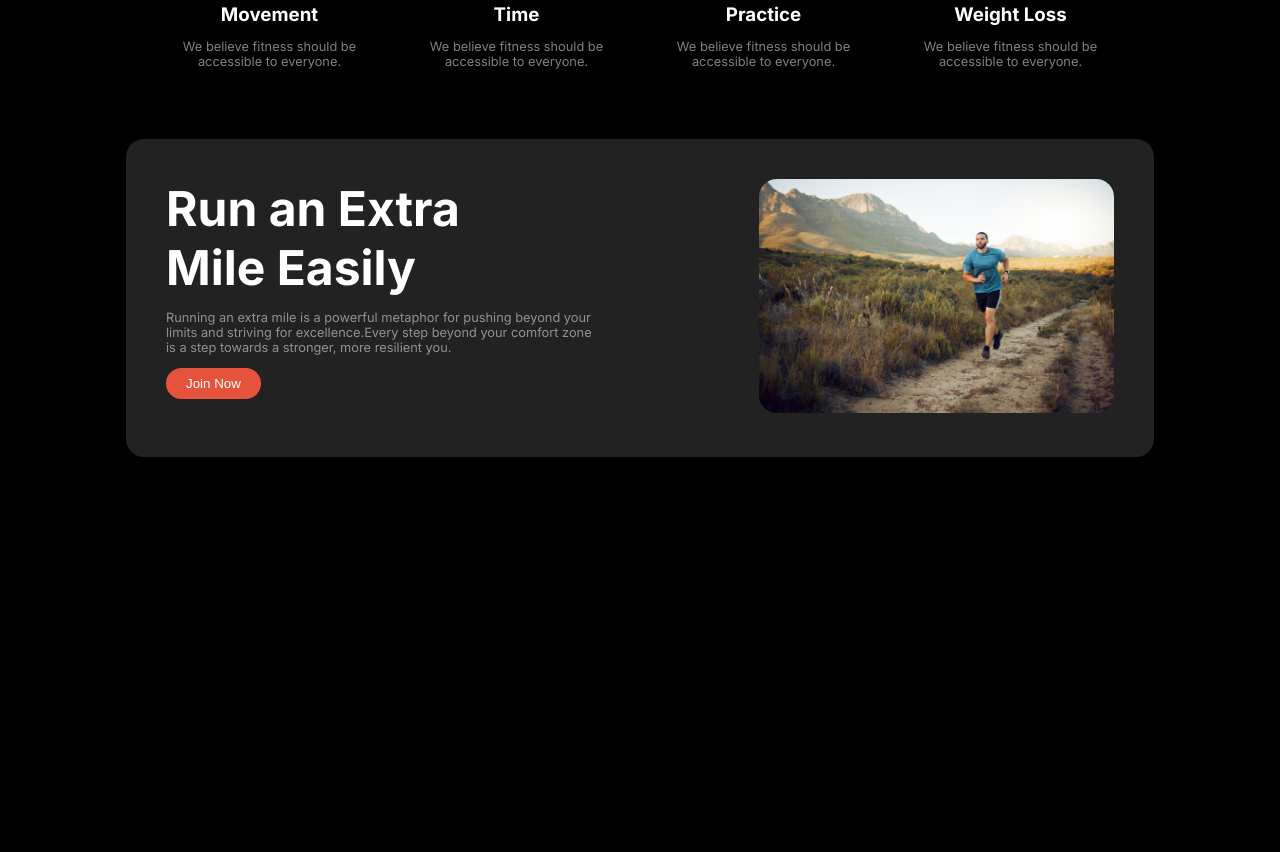
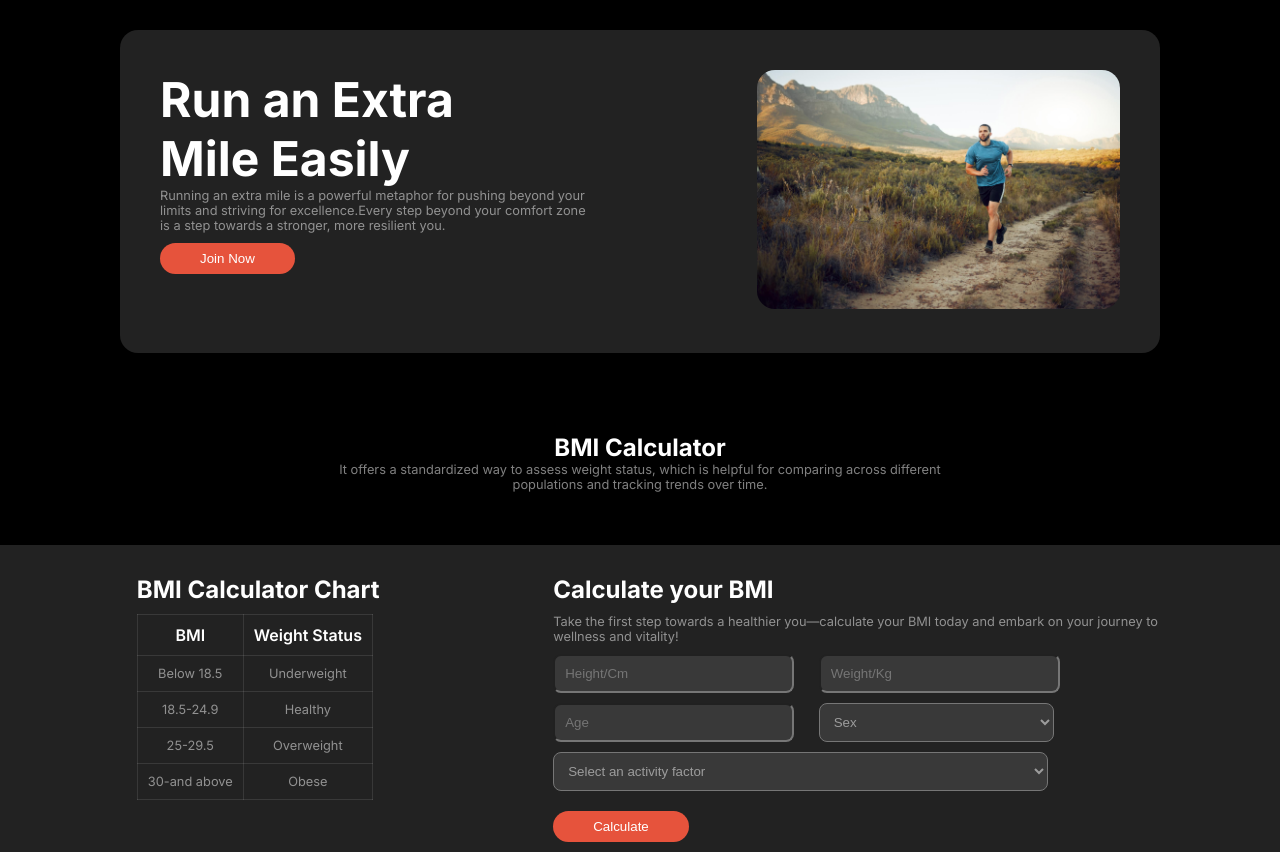
Before and after one commit to neela-47/versitile-ui-main-assigment-02, a plain HTML site: page index.html in a window 1280 px wide. Shown: the part 1059-1911 px from the top of the page. Before the commit the page ends 1524 px from the top, so only its background shows below. Drawn offline with Linux system fonts and the light colour scheme.

Commit message:
calculate your BMI

```diff
--- a/index.html
+++ b/index.html
@@ -75,12 +75,73 @@
        <h1 class="mile-title title-color">Run an Extra <br>
         Mile Easily</h1>
         <p class="paragraph-color">Running an extra mile is a powerful metaphor for pushing beyond your limits and striving for excellence.Every step beyond your comfort zone is a step towards a stronger, more resilient you.</p>
-        <button class="btn-primary">Join Now</button>
+        <button class="btn-primary btn-primary-2">Join Now</button>
       </div>
       <div class="mile-img-contents">
          <img src="images/run.jpg" alt="">
       </div>
     </section>
+    <section class="bmi-calculator-introduction">
+      <div class="bmi-content ">
+        <h1 class="bmi-title title-color">BMI Calculator</h1>
+        <p class="bmi-description paragraph-color">It offers a standardized way to assess weight status, which is helpful for comparing across different populations and tracking trends over time.</p>
+      </div>
+      <div class="bmi-calculator-contents display-flex">
+       <div class="bmi-calculator-content">
+        <h1 class="bmi-calculator-tilte title-color">BMI Calculator Chart</h1>
+
+        <table border="1">
+          <tr>
+            <th>BMI </th>
+            <th>Weight Status</th>
+          </tr>
+          <tr>
+            <td>Below 18.5</td>
+            <td>Underweight</td>
+          </tr>
+          <tr>
+            <td>18.5-24.9</td>
+            <td>Healthy</td>
+          </tr>
+          <tr>
+            <td>25-29.5</td>
+            <td>Overweight</td>
+          </tr>
+          <tr>
+            <td>30-and above</td>
+            <td>Obese</td>
+          </tr>
+        </table>
+       </div>
+        <div class="bmi-calculator">
+          <h1 class="calculator-title title-color">Calculate your BMI</h1>
+          <p class="bmi-calculator-description paragraph-color">Take the first step towards a healthier you—calculate your BMI today and embark on your journey to wellness and vitality!</p>
+          <form >
+            <input type="text" name="" id="" placeholder="Height/Cm">
+            <input type="text" name="" id="" placeholder="Weight/Kg"><br>
+            <input type="text" placeholder="Age">
+            <select name="" id="sex">
+              <option value="" disabled-selected>Sex</option>
+              <!-- <option value="gender">Male</option>
+              <option value="gender">Female</option>
+              <option value="gender">Others</option> -->
+            </select> <br>
+            <select name="" id="select">
+              <option value="select">Select an activity factor</option>
+            </select>
+
+          </form>
+          <button class="btn-primary btn-primary-2">Calculate</button>
+
+       </div>
+      </div>
+
+    </section>
+   <section>
+
+
+   </section>
+
    </main>
    <footer></footer>
 </body>
--- a/styles/style.css
+++ b/styles/style.css
@@ -13,6 +13,10 @@
     font-optical-sizing: auto;
     font-weight: <weight>;
     font-style: normal;
+  }
+  *{
+    margin: 0px;
+    padding: 0px;
   }
 
 body{
@@ -41,6 +45,11 @@ body{
     padding: 8px 20px;
     margin-right: 20px;
 
+}
+.btn-primary-2{
+    padding: 8px 40px ;
+    margin-top: 10px;
+    margin-bottom: 10px;
 }
 .shared-width{
     width: 75%;
@@ -173,13 +182,75 @@ i{
     border-radius: 18px;
 
 }
+/* bmi calculator */
+.bmi-content{
+    text-align: center;
+    width: 47%;
+    margin: 0 auto;
+    margin-top: 80px;
+}
+.bmi-calculator-contents{
+    width: 100%;
+    display: flex;
+    justify-content: space-around;
+    background-color: #222222;
+    margin-top: 53px;
+    padding-top: 30px;
+}
+.bmi-calculator-content{
+    margin-left: 50px;
+}
+table{
+    border-collapse: collapse;
+    text-align: center;
+    margin-top: 10px;
+    border: 1px solid rgba(255, 255, 255, 0.1);
+}
+tr th{
+
+    padding: 10px;
+    color: white;
+   font-weight: 600;
+}
+td{
+    padding: 10px;
+  color: rgba(255, 255, 255, 0.5);
+  font-size: 0.8rem;
+
+
+}
+.bmi-calculator{
+    width: 50%;
+}
+.calculator-title{
+    margin-bottom: 10px;
+}
+.bmi-calculator-description{
+    margin-bottom: 10px;
+}
+ form input, select{
+    padding: 10px;
+    padding-right: 50px;
+    background-color:rgba(255, 255, 255, 0.1);
+    color: rgba(255, 255, 255, 0.5);
+    border-radius: 8px;
+    margin-right: 20px;
+    margin-bottom: 10px;
+
+}
+#sex{
+    padding-right: 180px;
+}
+#select{
+    padding-right: 325px;
+}
 
 
 
 /* responsive */
 /* medium device */
 @media screen and (min-width: 576px) and (max-width: 992px) {
-    .banner-contents {
+    .banner-contents, .bmi-calculator-contents {
         flex-direction: column;
     }
     .banner-content{
@@ -196,6 +267,16 @@ i{
     .mile-img-contents img{
         height: 100%;
     }
+    .bmi-calculator{
+        width: 100%;
+        margin-left: 40px;
+        margin-right: 20px;
+
+    }
+    form input{
+        padding-right: 60px;
+        margin-right: 0px;
+
 }
 
 
@@ -204,7 +285,7 @@ i{
 
 /* small device */
 @media screen and (max-width: 576px) {
-    nav, .banner-contents, .mile-container  {
+    nav, .banner-contents, .mile-container, .bmi-calculator-contents {
         flex-direction: column;
     }
     .banner-content{
@@ -220,13 +301,35 @@ i{
     .hamburger{
         display: inline ;
     }
-    .habit-img-container{
+    .habit-img-container,   {
         grid-template-columns: 1fr;
     }
     .mile-container {
         gap: 60px;
     }
+    .bmi-content{
+      width: 95%;
+      margin-bottom: 40px;
 
+    }
+    .bmi-calculator-content{
+        margin-left: 20px;
+    }
+    .bmi-calculator{
+        width: 90%;
+        margin: 0 auto;
+        margin-top: 30px;
+    }
+    form input{
+        padding-right: 0px;
+        margin-right: 0px;
+    }
+    #sex{
+        padding-right: 120px;
+    }
+    #select{
+        padding-right: 192px;
+    }
 
 
 }
```
